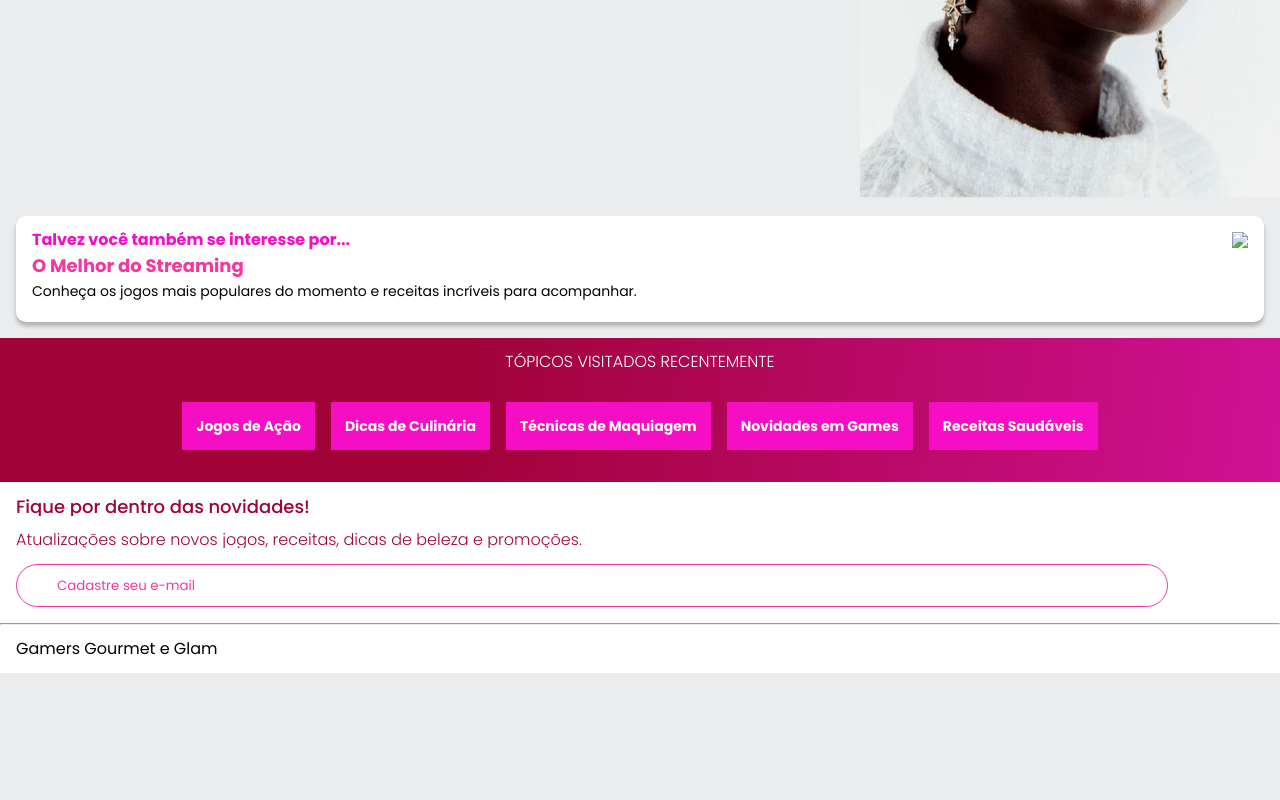
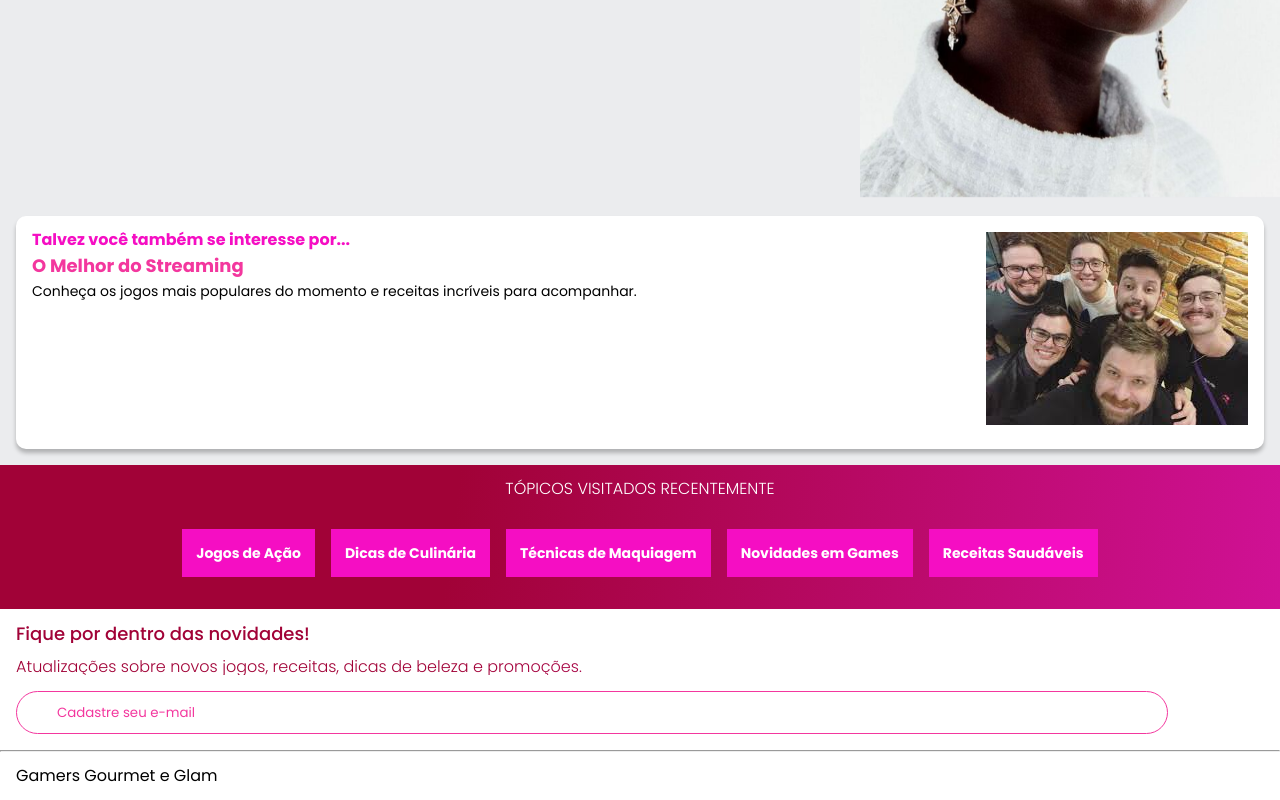
Before and after one commit to lariprado7/Gamers-Gourmet-e-Glam, a plain HTML site: page index.html in a window 1280 px wide. Shown: the part 761-1561 px from the top of the page. Before the commit the page ends 1434 px from the top, so only its background shows below. Drawn offline with nearby package versions, Linux system fonts and the light colour scheme.

Commit message:
Update index.html

```diff
--- a/index.html
+++ b/index.html
@@ -87,7 +87,7 @@
             Conheça os jogos mais populares do momento e receitas incríveis para acompanhar.
           </p>
         </div>
-        <img src="noitada.jfif" class="descrição__imagem" />
+        <img src="img/noitada.jfif" class="descrição__imagem" />
       </div>
 
     </div>
```
